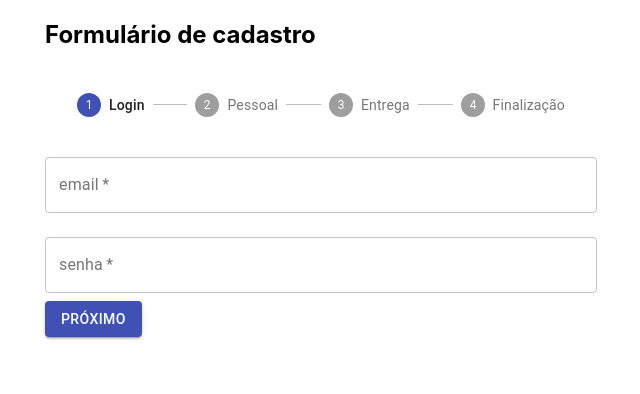
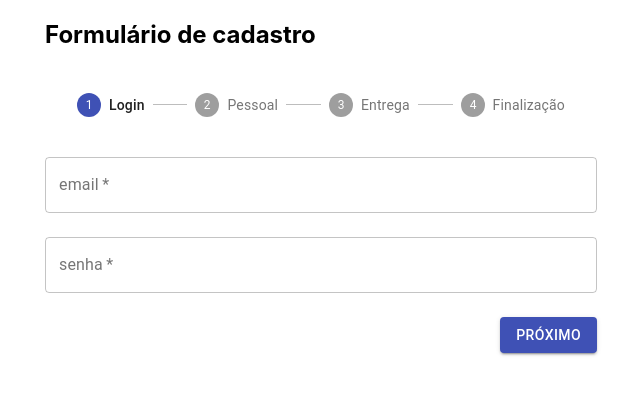
Before and after one commit to devjef/form-de-cadastro, a React (Create React App) app: page / in a window 1280 px wide. Shown: the top 394 px of the page, without its empty margins (319-959 px from the left). Built offline with nearby package versions, Linux system fonts and the light colour scheme.

Commit message:
ajuste primeiro botão proximo

```diff
--- a/src/components/FormularioCadastro/DadosUsuario.jsx
+++ b/src/components/FormularioCadastro/DadosUsuario.jsx
@@ -46,9 +46,12 @@ function DadosUsuario({ aoEnviar }) {
         fullWidth
         required
       />
+      <div className="btn-right">
       <Button type="submit" variant="contained" color="primary">
         Próximo
       </Button>
+      </div>
+
     </form>
   );
 }
--- a/src/components/FormularioCadastro/style.css
+++ b/src/components/FormularioCadastro/style.css
@@ -2,6 +2,13 @@
     display: flex;
     align-items: center;
     justify-content: space-between;
+    margin-top: 1rem;
+}
+
+.btn-right {
+    display: flex;
+    align-items: center;
+    justify-content: end;
     margin-top: 1rem;
 }
 
```
